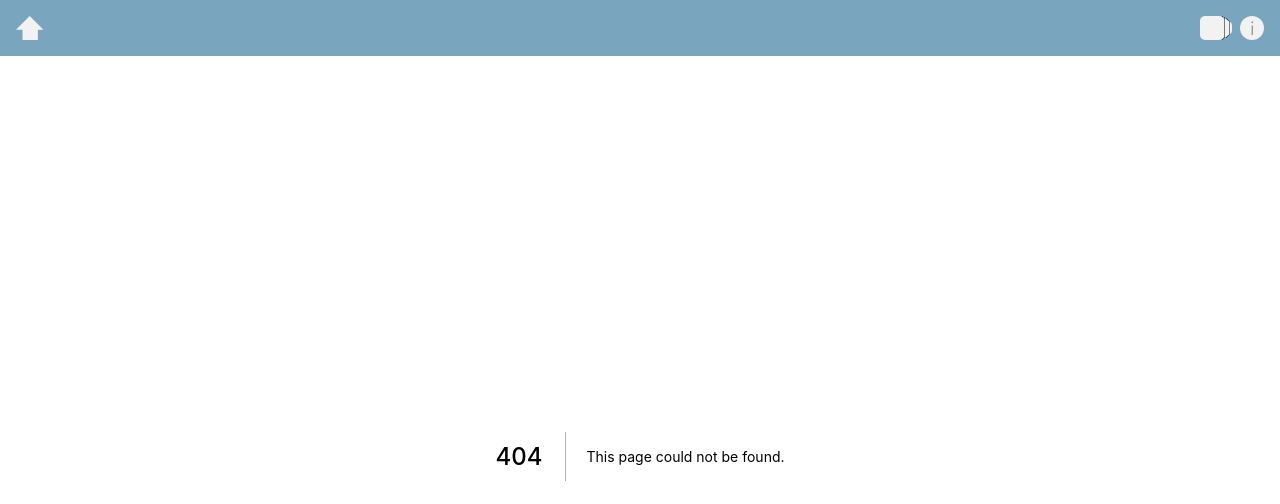
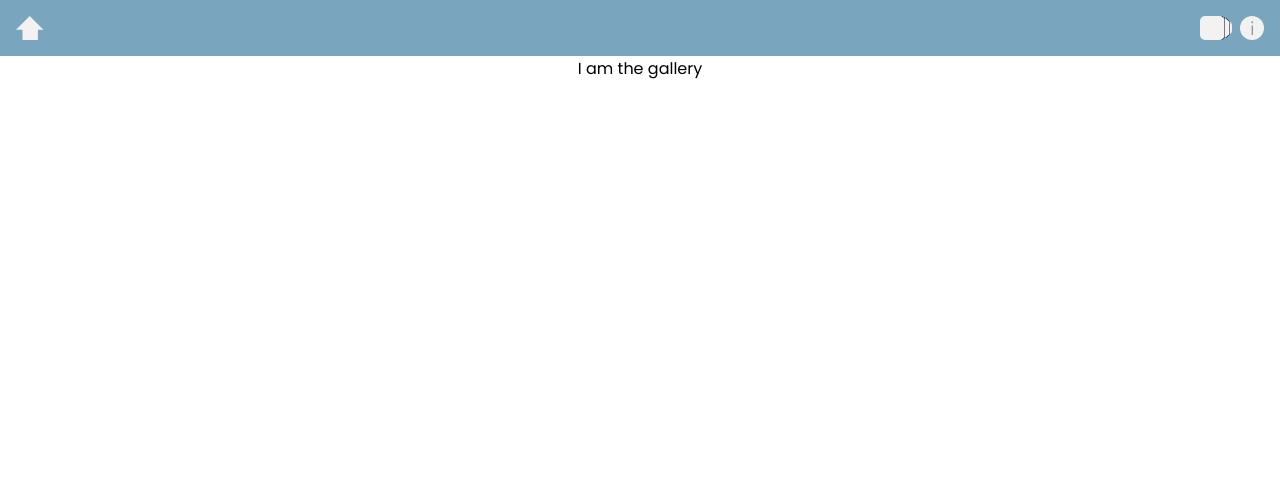
Before and after one commit to rolandomontreal/microprojs, a Next.js app: page /gallery in a window 1280 px wide. Before the commit this address had no page. Shown: the top 504 px of the page. Built offline with nearby package versions, Linux system fonts and the light colour scheme.

Commit message:
Gallery page added

```diff
--- a/package.json
+++ b/package.json
@@ -4,9 +4,9 @@
     "dev": "next dev",
     "build": "next build",
     "start": "next start",
-    "build-docker-image": "docker image build --tag gcr.io/astral-voyage-342117/microprojects:0.0.3 .",
-    "push-docker-image": "docker image push gcr.io/astral-voyage-342117/microprojects:0.0.3",
-    "deploy": "gcloud run deploy mini-proj-service --project astral-voyage-342117 --image gcr.io/astral-voyage-342117/microprojects:0.0.3 --max-instances 2"
+    "build-docker-image": "docker image build --tag gcr.io/astral-voyage-342117/microprojects:0.0.4 .",
+    "push-docker-image": "docker image push gcr.io/astral-voyage-342117/microprojects:0.0.4",
+    "deploy": "gcloud run deploy mini-proj-service --project astral-voyage-342117 --image gcr.io/astral-voyage-342117/microprojects:0.0.4 --max-instances 2"
   },
   "dependencies": {
     "next": "latest",
--- a/pages/_app.js
+++ b/pages/_app.js
@@ -1,3 +1,4 @@
+import Head from 'next/head';
 import { useEffect, useState } from 'react'
 import Header from '../components/Header/Header';
 import '../styles/globals.css'
@@ -31,10 +32,15 @@ function MyApp({ Component, pageProps }) {
   }, []);
 
   return (
-    <div className='container'>
-      <Header />
-      <Component {...pageProps} />
-    </div>
+    <>
+      <Head>
+        <title>Micro Projects</title>
+      </Head>
+      <div className='container'>
+        <Header />
+        <Component {...pageProps} />
+      </div>
+    </>
   );
 }
 
--- a/pages/_document.js
+++ b/pages/_document.js
@@ -4,7 +4,6 @@ export default function Document() {
   return (
     <Html>
       <Head>
-        <title>Micro Projects</title>
         <link rel="icon" href="/favicon.ico" />
         <link rel="manifest" href="/manifest.json" />
         <link rel="apple-touch-icon" href="/icons/blogging180.png"/>
--- /dev/null
+++ b/pages/gallery/index.js
@@ -0,0 +1,9 @@
+const Gallery = () => {
+  return (
+    <main>
+      I am the gallery
+    </main>
+  );
+}
+
+export default Gallery;
```
